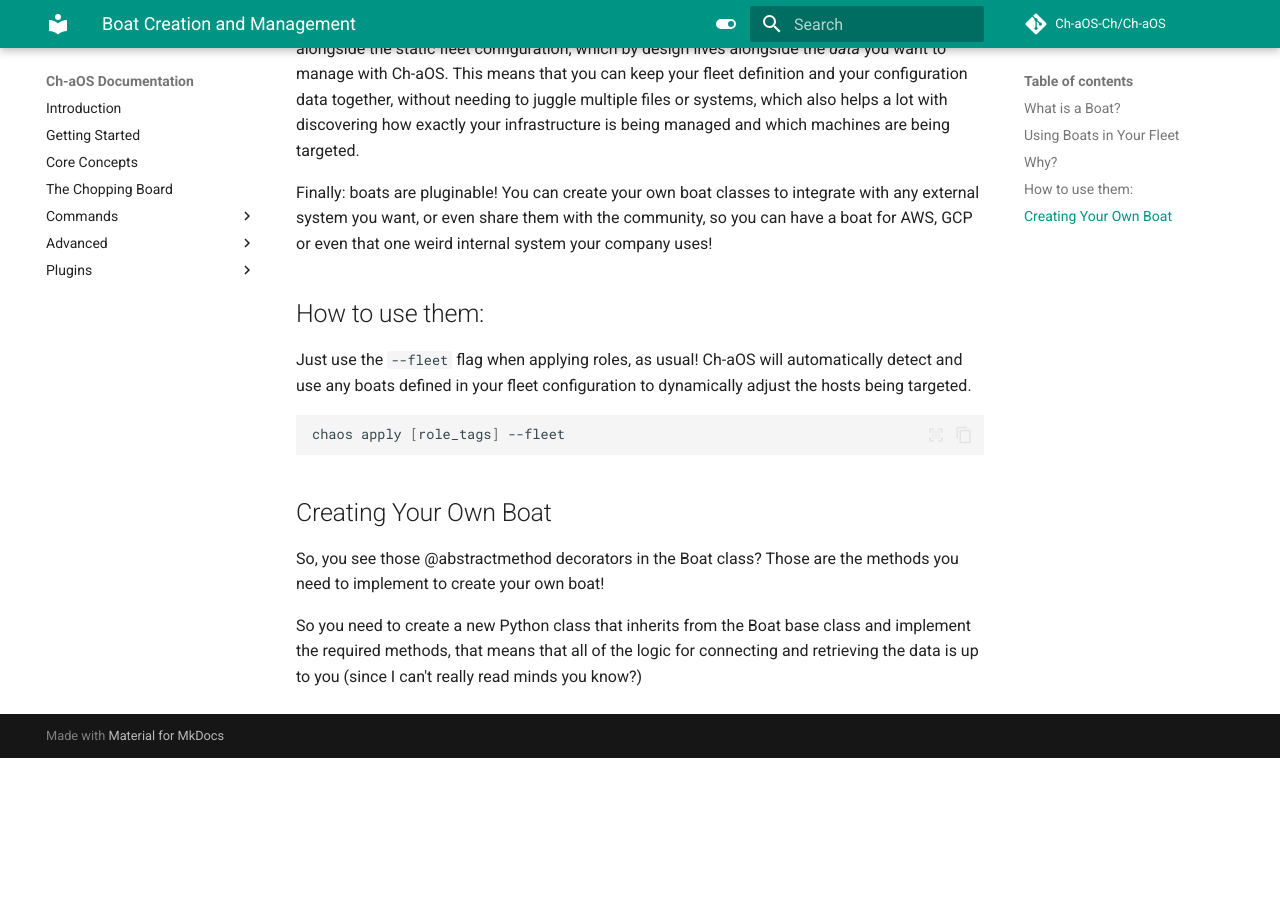
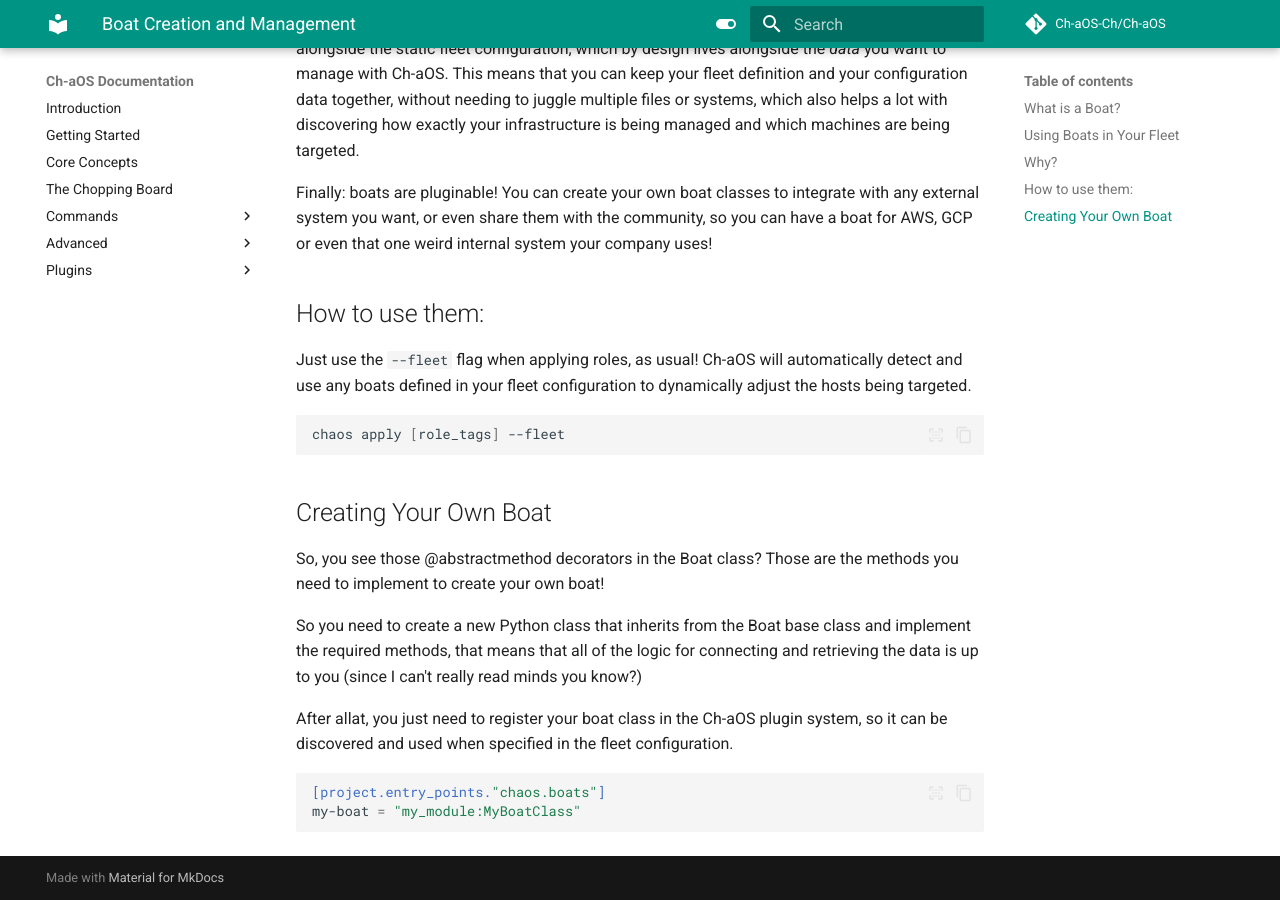
Before and after one commit to Ch-aOS-Ch/Ch-aOS, an MkDocs documentation site: the page built from docs/advanced/boats.md, in a window 1280 px wide and 900 px high, scrolled down 3388 px. Built offline with MkDocs 1.6.1 and Material for MkDocs 9.7.7, drawn with Linux system fonts in a browser that asks for light colours; comment, search, counter and statistics services are not loaded; before the commit the page ends 4146 px from its top, so only the background shows below that.

Commit message:
entry_point

````diff
--- a/docs/advanced/boats.md
+++ b/docs/advanced/boats.md
@@ -168,3 +168,9 @@
 So, you see those @abstractmethod decorators in the Boat class? Those are the methods you need to implement to create your own boat!
 
 So you need to create a new Python class that inherits from the Boat base class and implement the required methods, that means that all of the logic for connecting and retrieving the data is up to you (since I can't really read minds you know?)
+
+After allat, you just need to register your boat class in the Ch-aOS plugin system, so it can be discovered and used when specified in the fleet configuration.
+```toml
+[project.entry_points."chaos.boats"]
+my-boat = "my_module:MyBoatClass"
+```
````
